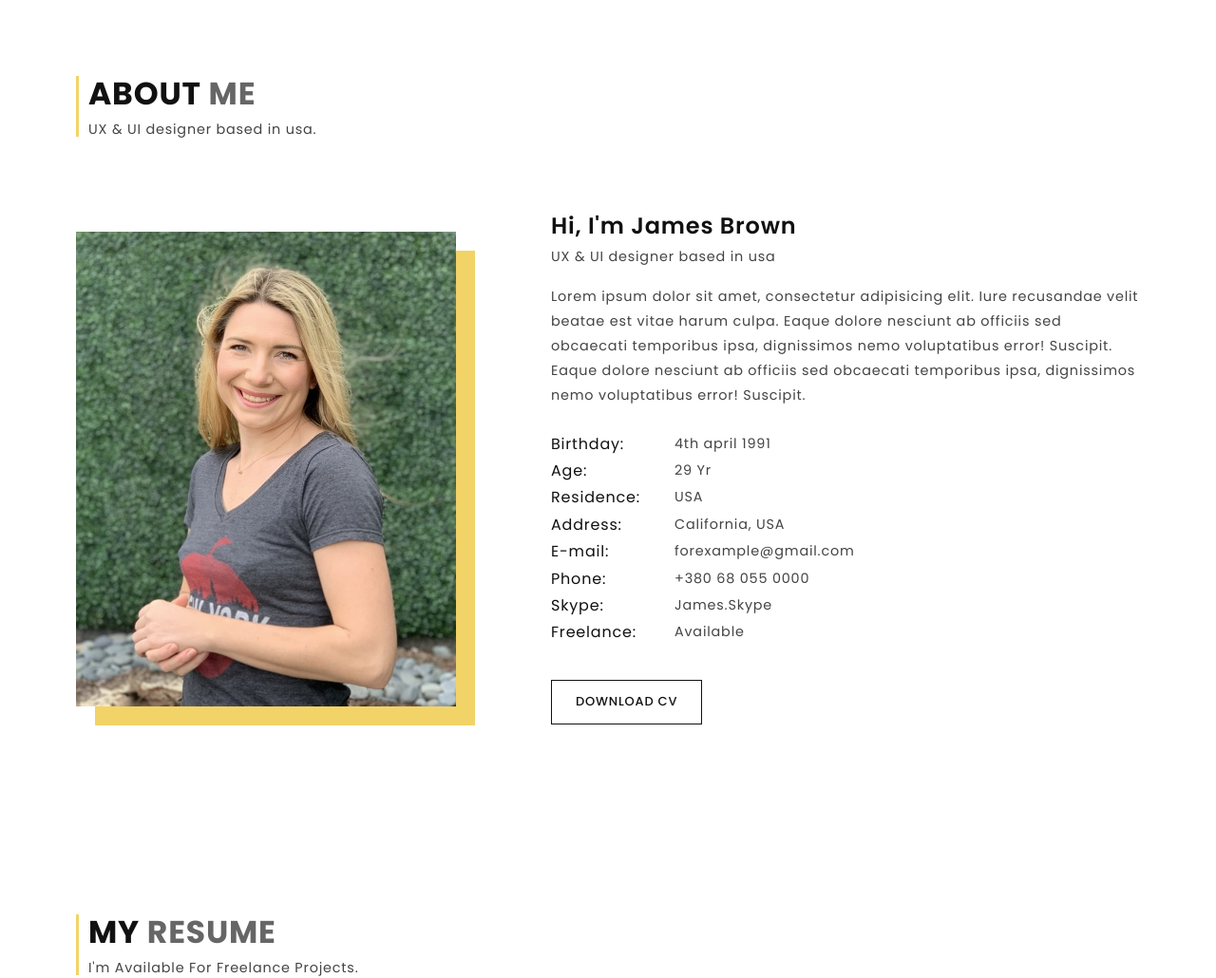
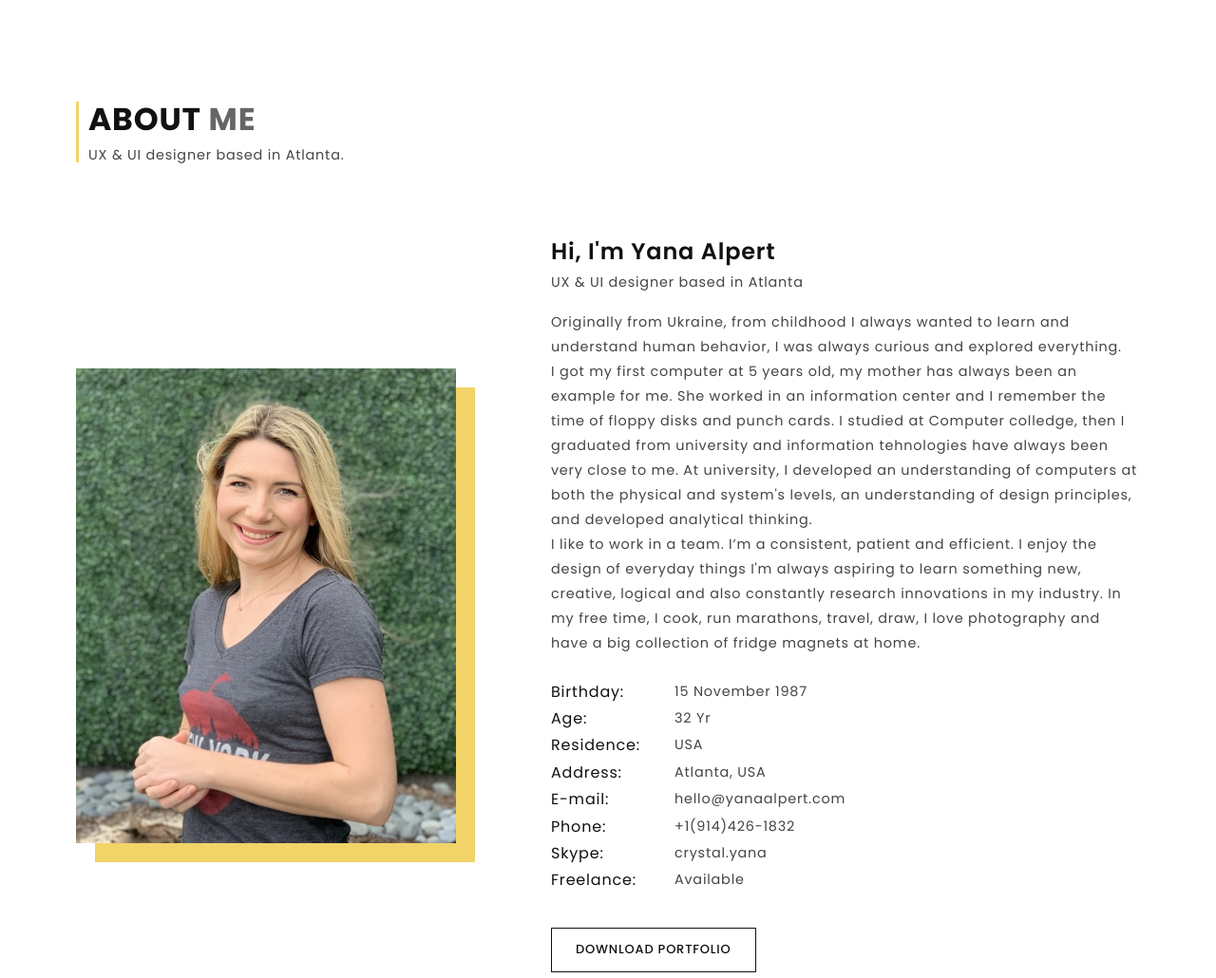
Before and after one commit to yanaalpert/yanaalpert.com, a Gatsby site: page / in a window 1280 px wide. Shown: the part 956-1986 px from the top of the page at 95% size. Built offline with nearby package versions, Linux system fonts and the light colour scheme; Gatsby itself is replaced by a stand-in of ours.

Commit message:
Text updates

```diff
--- a/src/components/AboutMe/index.js
+++ b/src/components/AboutMe/index.js
@@ -10,7 +10,7 @@ const AboutMe = () => (
         <h2>
           About <span>me</span>
         </h2>
-        <p>UX & UI designer based in usa.</p>
+        <p>UX & UI designer based in Atlanta.</p>
       </div>
       <div className="section-about">
         <div className="section-about__photo">
@@ -18,30 +18,39 @@ const AboutMe = () => (
         </div>
         <div className="section-about__info">
           <div className="section-about-name">
-            <h3>Hi, I'm James Brown</h3>
+            <h3>Hi, I'm Yana Alpert</h3>
           </div>
           <div className="section-about-subtitle">
             <p>
-              <span>UX & UI</span> designer based in usa
+              <span>UX & UI</span> designer based in Atlanta
             </p>
           </div>
           <div className="section-about-text">
             <p>
-              Lorem ipsum dolor sit amet, consectetur adipisicing elit. Iure recusandae velit beatae est vitae harum
-              culpa. Eaque dolore nesciunt ab officiis sed obcaecati temporibus ipsa, dignissimos nemo voluptatibus
-              error! Suscipit. Eaque dolore nesciunt ab officiis sed obcaecati temporibus ipsa, dignissimos nemo
-              voluptatibus error! Suscipit.
+              Originally from Ukraine, from childhood I always wanted to learn and understand human behavior, I was
+              always curious and explored everything.{' '}
+              <p>
+                I got my first computer at 5 years old, my mother has always been an example for me. She worked in an
+                information center and I remember the time of floppy disks and punch cards. I studied at Computer
+                colledge, then I graduated from university and information tehnologies have always been very close to
+                me. At university, I developed an understanding of computers at both the physical and system's levels,
+                an understanding of design principles, and developed analytical thinking.
+              </p>{' '}
+              I like to work in a team. I’m a consistent, patient and efficient. I enjoy the design of everyday things
+              I'm always aspiring to learn something new, creative, logical and also constantly research innovations in
+              my industry. In my free time, I cook, run marathons, travel, draw, I love photography and have a big
+              collection of fridge magnets at home.
             </p>
           </div>
           <div className="section-about-personal-info">
             <div className="section-about-personal-info__column">
               <div className="section-about-media">
                 <label>Birthday:</label>
-                <p>4th april 1991</p>
+                <p>15 November 1987</p>
               </div>
               <div className="section-about-media">
                 <label>Age:</label>
-                <p>29 Yr</p>
+                <p>32 Yr</p>
               </div>
               <div className="section-about-media">
                 <label>Residence:</label>
@@ -49,21 +58,21 @@ const AboutMe = () => (
               </div>
               <div className="section-about-media">
                 <label>Address:</label>
-                <p>California, USA</p>
+                <p>Atlanta, USA</p>
               </div>
             </div>
             <div className="section-about-personal-info__column">
               <div className="section-about-media">
                 <label>E-mail:</label>
-                <p>forexample@gmail.com</p>
+                <p>hello@yanaalpert.com</p>
               </div>
               <div className="section-about-media">
                 <label>Phone:</label>
-                <p>+380 68 055 0000</p>
+                <p>+1(914)426-1832</p>
               </div>
               <div className="section-about-media">
                 <label>Skype:</label>
-                <p>James.Skype</p>
+                <p>crystal.yana</p>
               </div>
               <div className="section-about-media">
                 <label>Freelance:</label>
@@ -72,7 +81,7 @@ const AboutMe = () => (
             </div>
           </div>
           <div className="section-about-btn">
-            <a href="#">Download CV</a>
+            <a href="#">Download Portfolio</a>
           </div>
         </div>
       </div>
--- a/src/components/ContactMe/index.js
+++ b/src/components/ContactMe/index.js
@@ -75,11 +75,7 @@ const ContactMe = () => (
             <span>Let’s Get Work With Me</span>
           </div>
           <div className="info-subTitle">
-            <span>
-              Lorem ipsum dolor sit amet, consectetuer adipiscing elit, sed diam nonummy nibh euismod tincidunt ut
-              laoreet dolore. Lorem ipsum dolor sit amet, consectetuer adipiscing elit. Lorem ipsum dolor sit amet,
-              consectetuer adipiscing elit
-            </span>
+            <span> I’m always looking for new opportunities to work, learn, and grow. </span>
           </div>
           <div className="block-info">
             <div className="block-info__item">
--- a/src/components/Hero/index.js
+++ b/src/components/Hero/index.js
@@ -22,8 +22,9 @@ const Hero = () => (
         </div>
         <div className="Hero__about">
           <p>
-            Lorem ipsum dolor sit amet consectetur, adipisicing elit. Ut saepe aliquam, tenetur unde laudantium
-            voluptatem eos excepturi temporibus quaerat. Ratione eveniet.
+            Motivated, passionate and goal oriented UX designer, driven to create equally innovative and beautiful
+            solutions for clients and users. Punctual, organized, I like to take challenges in everyday life and at
+            work.
           </p>
         </div>
         <div className="Hero__btn">
```
